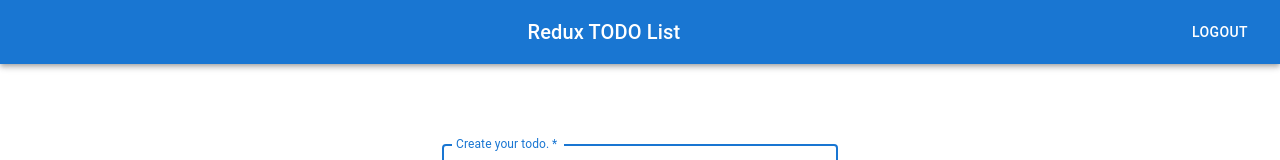
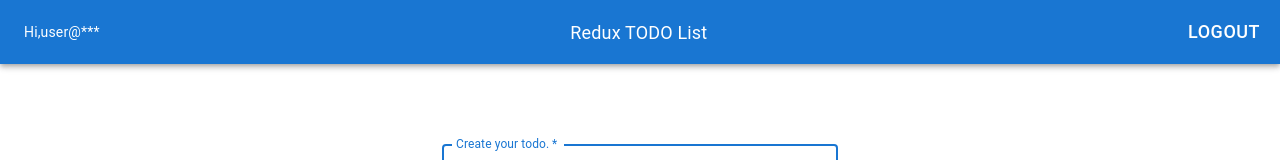
Before and after one commit to MiwaDenverMaomi/redux_todo_list, a React (Create React App) app: page / in a window 1280 px wide. Shown: the top 160 px of the page. Built offline with nearby package versions, Linux system fonts and the light colour scheme; no server answers; sample sign-in values are in the browser's storage.

Commit message:
user_email_displayed

```diff
--- a/src/actions/LoginActions.ts
+++ b/src/actions/LoginActions.ts
@@ -18,7 +18,7 @@
 
 export const signup = (email: string, password: string): ThunkAction<void, RootState, undefined, RootActions> => async (dispatch: Dispatch) => {
   console.log('signup action');
-  const result = await createUserWithEmailAndPassword(auth, email, password).then(res => res.user).catch(err =>err);
+  const result = await createUserWithEmailAndPassword(auth, email, password).then(res =>  res.user ).catch(err =>  err );
   console.log(result);
   dispatch({ type: 'SIGNUP', payload: result });
 }
--- a/src/components/Header.tsx
+++ b/src/components/Header.tsx
@@ -4,6 +4,7 @@
 import { Dispatch } from '@reduxjs/toolkit';
 import { useEffect } from 'react';
 import AppBar from '@mui/material/AppBar';
+import Grid from '@mui/material/Grid';
 import Link from '@mui/material/Link';
 import Box from '@mui/material/Box';
 import Toolbar from '@mui/material/Toolbar';
@@ -15,8 +16,9 @@
 import { RootState,RootActions } from '../types';
 import { login,logout } from '../actions/LoginActions';
 import store from '../store';
+import { UserType } from '../types/Login';
 
-const Header = ({ isLogin,logout }: Props) => {
+const Header = ({ isLogin,logout,user }: Props) => {
   useEffect(() => {
 
   });
@@ -24,13 +26,17 @@
     < Box sx={{ flexGrow: 1 }}>
       <AppBar position="static">
         <Toolbar>
-          <Typography variant="h6" component="div" sx={{ flexGrow: 1 }}>
+          <Typography variant="body2" component="div" sx={{ flexGrow: 1, width: '5%', display: {xs:'none',sm:'block'} }}>
+            Hi,{user === null ? 'Guest' : user.email?.slice(0, 5) + '***'}
+          </Typography>
+          <Typography component="div" sx={{ flexGrow: 1, width: { md: '90%', sm:'60%',xs: '10%' }, fontSize: {md:'18px',xs:'14px'} }}>
             Redux TODO List
           </Typography>
+
           {isLogin ?
-            <Button color="inherit" onClick={logout}>Logout</Button>
+            <Button color="inherit" onClick={logout} sx={{ width: '5%', fontSize: { md: '18px', xs: '14px' } }}>Logout</Button>
             :
-            <Button color="inherit"><Link href="/">Login</Link></Button>}
+              <Button color="inherit"><Link href="/">Login</Link></Button>}
         </Toolbar>
       </AppBar>
     </Box >
@@ -38,7 +44,8 @@
 };
 
 type StateToProps = {
-  isLogin:RootState['login']['isLogin']
+  isLogin: RootState['login']['isLogin'],
+  user:RootState['login']['user']
 };
 
 type DispatchToProps = {
@@ -51,13 +58,13 @@
 
 const dispatchToProps = (dispatch:AppDispatch&AppThunkDispatch) => {
   return {
-
     logout:()=>dispatch(logout())
   }
 };
 const mapStateToProps = (state: RootState) => {
   return {
-    isLogin: state.login.isLogin
+    isLogin: state.login.isLogin,
+    user:state.login.user
   }
 };
 
--- a/src/components/ToDoList.tsx
+++ b/src/components/ToDoList.tsx
@@ -25,7 +25,7 @@
 
 
 
-const ToDoList = ({todos,deleteTodo,checkTodo,editMode,edit_id,editTodo,checkAuthState,isLogin}:Props) => {
+const ToDoList = ({todos,deleteTodo,checkTodo,editMode,edit_id,editTodo,checkAuthState,isLogin,user}:Props) => {
   const handleEdit = (e:any) => {
     console.log('handleEdit');
     console.log(e);
@@ -41,7 +41,7 @@
   console.log(store.getState());
   return (
   <>
-  <Container component = "main" maxWidth = "xs">
+      <Container component="main" maxWidth="xs">
       < Box
           sx = {{
     marginTop: 8,
@@ -101,7 +101,8 @@
 type StateToProps={
   todos: RootState['todo']['todos'],
   edit_id: RootState['todo']['edit_id'],
-  isLogin:RootState['login']['isLogin']
+  isLogin: RootState['login']['isLogin'],
+  user:RootState['login']['user']
 }
 
 type Props = StateToProps&DispatchToProps
@@ -120,7 +121,8 @@
   return{
     todos: state.todo.todos,
     edit_id: state.todo.edit_id,
-    isLogin:state.login.isLogin
+    isLogin: state.login.isLogin,
+    user:state.login.user
   }
 };
 export default connect(mapStateToProps, mapDispatchToProps)(ToDoList);
--- a/src/reducers/LoginReducer.ts
+++ b/src/reducers/LoginReducer.ts
@@ -48,7 +48,7 @@
       let signUpResult = '';
 
       if (action.payload === undefined) {
-        signUpResult= 'Something is wrong. Try again lager.';
+        signUpResult = 'Something is wrong. Try again lager.';
       } else if (action.payload.code === 'auth/invalid-email') {
         signUpResult = 'Input valid Email address.';
       } else if (action.payload.code === 'auth/user-disabled') {
@@ -59,10 +59,12 @@
         signUpResult = 'Password is not invalid.';
       } else if (action.payload.code === 'auth/too-many-requests') {
         signUpResult = 'Too many attempts. Try again later.'
+      } else if (action.payload.code ==='auth/email-already-in-use') {
+        signUpResult = 'This Email address is already in use.'
       } else {
         signUpResult = action.payload.message
       }
-      return { ...state, user: action.payload, signUpResult: action.payload}
+      return { ...state, user: action.payload, signUpResult: signUpResult}
       break;
 
     case 'CHECK_AUTH_STATE':
@@ -70,6 +72,7 @@
       console.log(action.payload);
       return { ...state, user: action.payload, isLogin: action.payload === null ? false : true }
       break;
+
     case 'LOGOUT':
       console.log('logoutreducer');
       console.log(action.payload)
```
